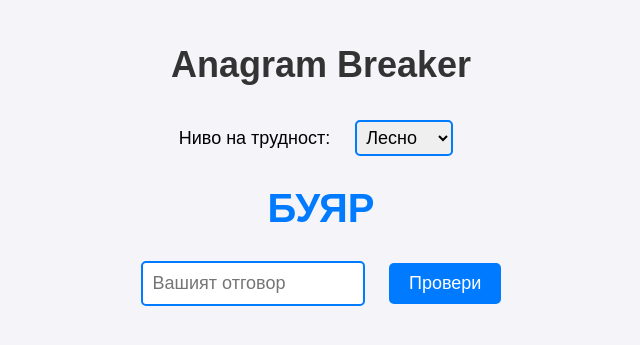
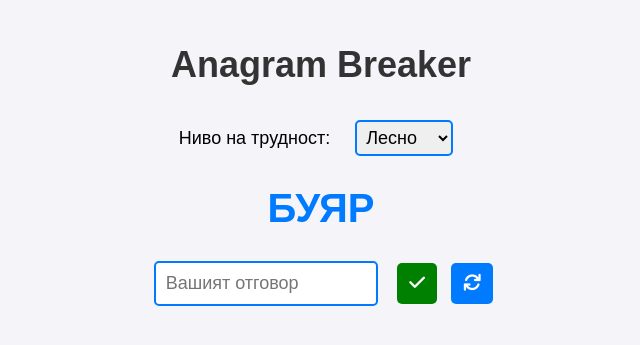
Before and after one commit to dilyantraykov/dilyantraykov.github.io, a Jekyll site: the page anagram-breaker/index.html, which Jekyll copies as it is, in a window 1280 px wide. Shown: the top 345 px of the page, without its empty margins (319-959 px from the left). Built offline with Jekyll 4.4.1, drawn with Linux system fonts in a browser that asks for light colours.

Commit message:
Add refresh button.

```diff
--- a/anagram-breaker/index.html
+++ b/anagram-breaker/index.html
@@ -5,6 +5,7 @@
     <meta name="viewport" content="width=device-width, initial-scale=1.0">
     <title>Anagram Breaker</title>
     <link rel="stylesheet" href="styles.css">
+    <link href="https://cdnjs.cloudflare.com/ajax/libs/font-awesome/6.0.0-beta3/css/all.min.css" rel="stylesheet">
 </head>
 <body>
     <h1>Anagram Breaker</h1>
@@ -18,7 +19,8 @@
 
     <div id="word">Зареждане...</div>
     <input type="text" id="guess" placeholder="Вашият отговор" autocomplete="off">
-    <button onclick="checkGuess()">Провери</button>
+    <button class="submit" onclick="checkGuess()"><i class="fas fa-check"></i></button>
+    <button class="refresh" onclick="showOriginalWord()"><i class="fas fa-sync"></i></button>
     <p id="result"></p>
 
     <script src="script.js"></script>
--- a/anagram-breaker/script.js
+++ b/anagram-breaker/script.js
@@ -43,20 +43,34 @@ function checkGuess() {
         result.className = "correct";
         setTimeout(() => {
             newWord();
-        }, 2000);
+        }, 1500);
     } else {
         result.textContent = "Грешен отговор. Опитайте отново.";
         result.className = "incorrect";
     }
 }
 
-// Listen for the Enter key press in the input field
+function showOriginalWord() {
+    const result = document.getElementById("result");
+    result.textContent = "Търсената дума беше " + originalWord.toUpperCase();
+    result.className = "info";
+    setTimeout(() => {
+        newWord();
+    }, 1500);
+}
+
 document.getElementById("guess").addEventListener("keypress", function(event) {
     if (event.key === "Enter") {
         checkGuess();
     }
 });
 
+document.addEventListener("keydown", function(event) {
+    if (event.key === "Escape") {
+        showOriginalWord();
+    }
+});
+
 document.getElementById("minLength").addEventListener("change", newWord);
 
 newWord();
--- a/anagram-breaker/styles.css
+++ b/anagram-breaker/styles.css
@@ -34,13 +34,21 @@ input[type="text"]:focus {
 
 button {
     font-size: 18px;
-    padding: 10px 20px;
+    padding: 10px 12px;
     background-color: #007bff;
     color: white;
     border: none;
     border-radius: 5px;
     cursor: pointer;
-    margin: 10px;
+    margin: 5px;
+}
+
+.submit {
+    background-color: green;
+}
+
+.refresh {
+    background-color: #007bff;
 }
 
 button:hover {
@@ -52,6 +60,10 @@ button:hover {
     font-weight: bold;
     height: 30px; /* Fixed height to prevent layout shift */
     line-height: 30px; /* Align text vertically in the center */
+}
+
+.info {
+    color: #007bff;
 }
 
 .correct {
```
